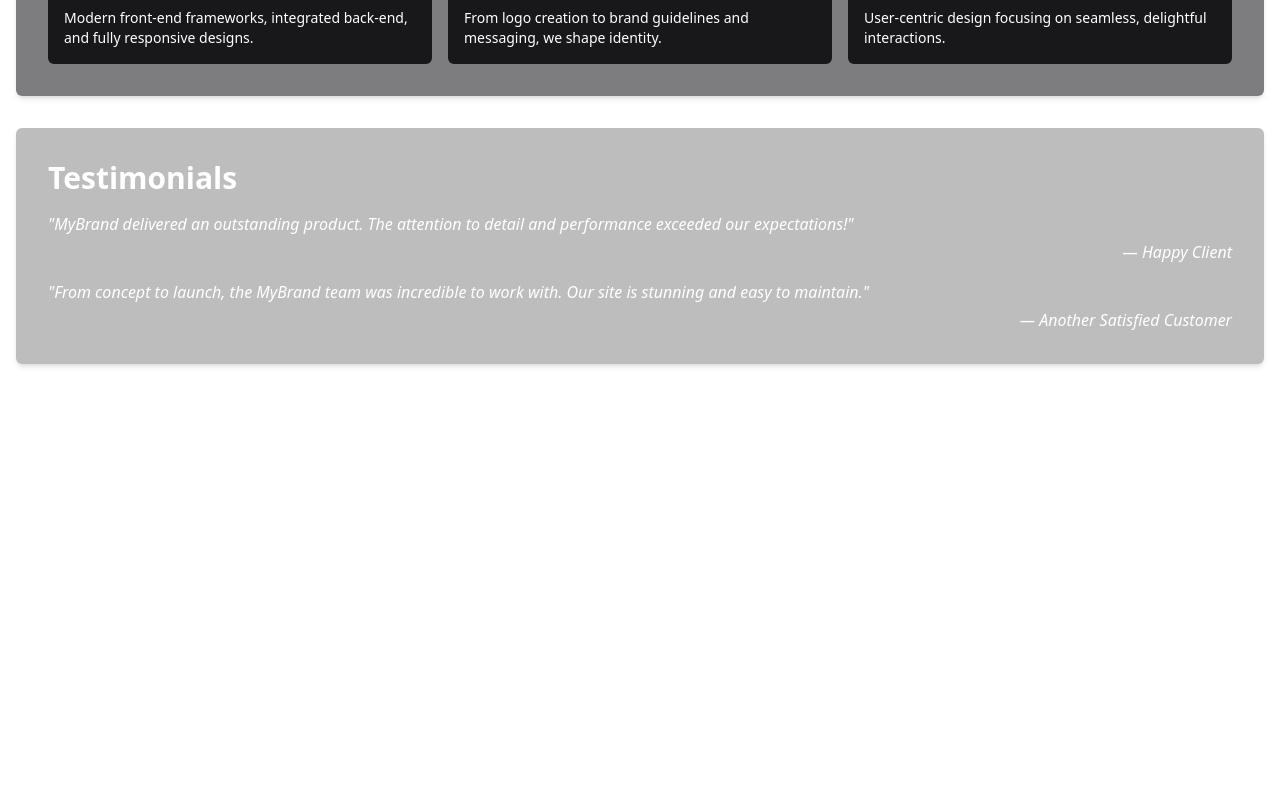
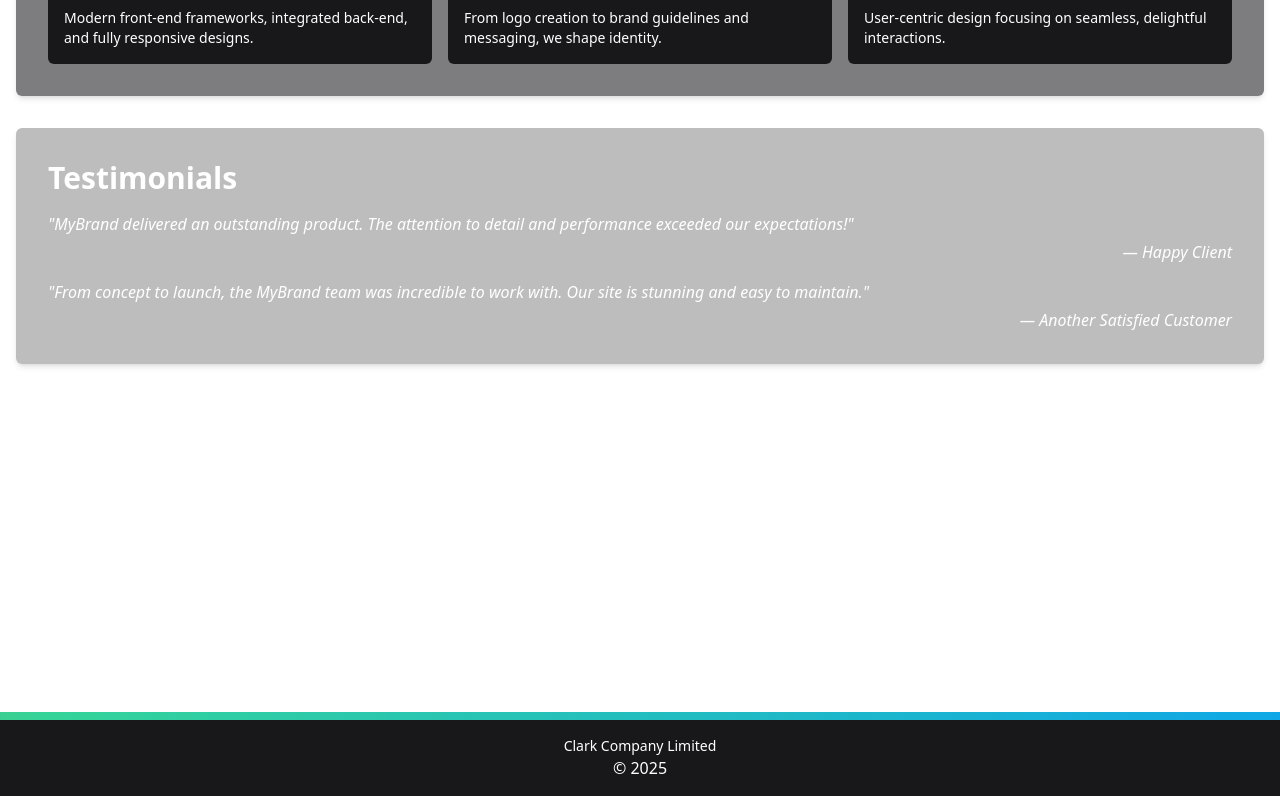
Before and after one commit to life423/drewclark.io-portfolio, a React (Vite) app in the folder app/: page / in a window 1280 px wide. Shown: the part 880-1676 px from the top of the page. Before the commit the page ends 1528 px from the top, so only its background shows below. Built offline with nearby package versions, Linux system fonts and the light colour scheme.

Commit message:
Added Footer component, Jest and Testing Library to devDependencies, and colorPulsePlugin for Tailwind CSS. Also cleaned up backgrounds.js file.

```diff
--- a/app/package.json
+++ b/app/package.json
@@ -13,8 +13,11 @@
         "react-dom": "^18.3.1"
     },
     "devDependencies": {
+        "@testing-library/jest-dom": "^6.6.3",
+        "@testing-library/react": "^16.2.0",
         "@vitejs/plugin-react": "^4.3.4",
         "autoprefixer": "^10.4.20",
+        "jest": "^29.7.0",
         "postcss": "^8.4.49",
         "tailwindcss": "^3.4.17",
         "vite": "^6.0.5"
--- a/app/src/App.jsx
+++ b/app/src/App.jsx
@@ -3,6 +3,7 @@ import useNavigationState from './hooks/useNavigationState'
 import NavBar from './components/navbar/Navbar'
 import ProgressBar from './components/progress/ProgressBar'
 import useScrollPosition from './hooks/useScrollPosition'
+import Footer from './components/footer/Footer'
 
 import sprout from './assets/sprout-mobile.jpg'
 
@@ -183,6 +184,7 @@ export default function App() {
                     {}
                     <div className='h-24' />
                 </main>
+                <Footer />
             </div>
         </div>
     )
--- a/app/src/components/footer/Footer.jsx
+++ b/app/src/components/footer/Footer.jsx
@@ -0,0 +1,23 @@
+// FILE: app/src/components/footer/Footer.jsx
+import React from 'react'
+
+export default function Footer() {
+    return (
+        <footer className='mt-16 bg-brandGray-900 text-white relative'>
+            {/* Pulse Accent Bar */}
+            <div
+                className='
+          h-2 w-full
+          bg-pulse-gradient
+          animate-colorPulse
+        '
+            />
+
+            {/* Footer Content */}
+            <div className='py-4 px-4 text-center'>
+                <p className='text-sm'> Clark Company Limited </p>
+                <p> © {new Date().getFullYear()} </p>
+            </div>
+        </footer>
+    )
+}
--- a/app/src/styles/tailwind-plugins/backgrounds.js
+++ b/app/src/styles/tailwind-plugins/backgrounds.js
@@ -1,4 +1,3 @@
-// backgrounds.js
 export default function ({ addUtilities }) {
     const newUtilities = {
         '.bg-scale-80': {
@@ -11,9 +10,7 @@ export default function ({ addUtilities }) {
             backgroundPosition: 'center',
             backgroundRepeat: 'no-repeat',
         },
-        // Add more if needed
     }
 
-    // By default, utilities are generated for all variants (responsive, hover, etc.)
     addUtilities(newUtilities, ['responsive'])
 }
--- /dev/null
+++ b/app/src/styles/tailwind-plugins/colorPulsePlugin.js
@@ -0,0 +1,32 @@
+// FILE: app/src/styles/tailwind-plugins/colorPulsePlugin.js
+
+export default function colorPulsePlugin({ addUtilities, theme, e }) {
+    // We'll reference your brand colors from the theme
+    const orange = theme('colors.neonOrange.500', '#FF6B00') // fallback if not found
+    const green = theme('colors.brandGreen.400', '#34D399')
+    const blue = theme('colors.brandBlue.500', '#0EA5E9')
+
+    // Define our custom @keyframes and utility classes
+    addUtilities(
+        {
+            '@keyframes colorPulse': {
+                '0%, 100%': {
+                    backgroundPosition: '0% 50%',
+                },
+                '50%': {
+                    backgroundPosition: '100% 50%',
+                },
+            },
+            '.animate-colorPulse': {
+                animation: 'colorPulse 4s ease-in-out infinite',
+            },
+            '.bg-pulse-gradient': {
+                backgroundImage: `linear-gradient(90deg, ${orange} 0%, ${green} 50%, ${blue} 100%)`,
+                backgroundSize: '200% 200%',
+                backgroundRepeat: 'repeat',
+            },
+        },
+        // Apply to responsive variants, etc.
+        ['responsive', 'hover']
+    )
+}
--- a/app/tailwind.config.js
+++ b/app/tailwind.config.js
@@ -1,6 +1,7 @@
 // tailwind.config.js
 import backgroundsPlugin from './src/styles/tailwind-plugins/backgrounds.js'
 import backgroundPositionsPlugin from './src/styles/tailwind-plugins/backgroundPositions.js'
+import colorPulsePlugin from './src/styles/tailwind-plugins/colorPulsePlugin.js'
 
 export default {
     content: ['./src/index.html', './src/**/*.{js,jsx,ts,tsx}'],
@@ -58,5 +59,5 @@ export default {
             },
         },
     },
-    plugins: [backgroundsPlugin, backgroundPositionsPlugin],
+    plugins: [backgroundsPlugin, backgroundPositionsPlugin, colorPulsePlugin],
 }
```
